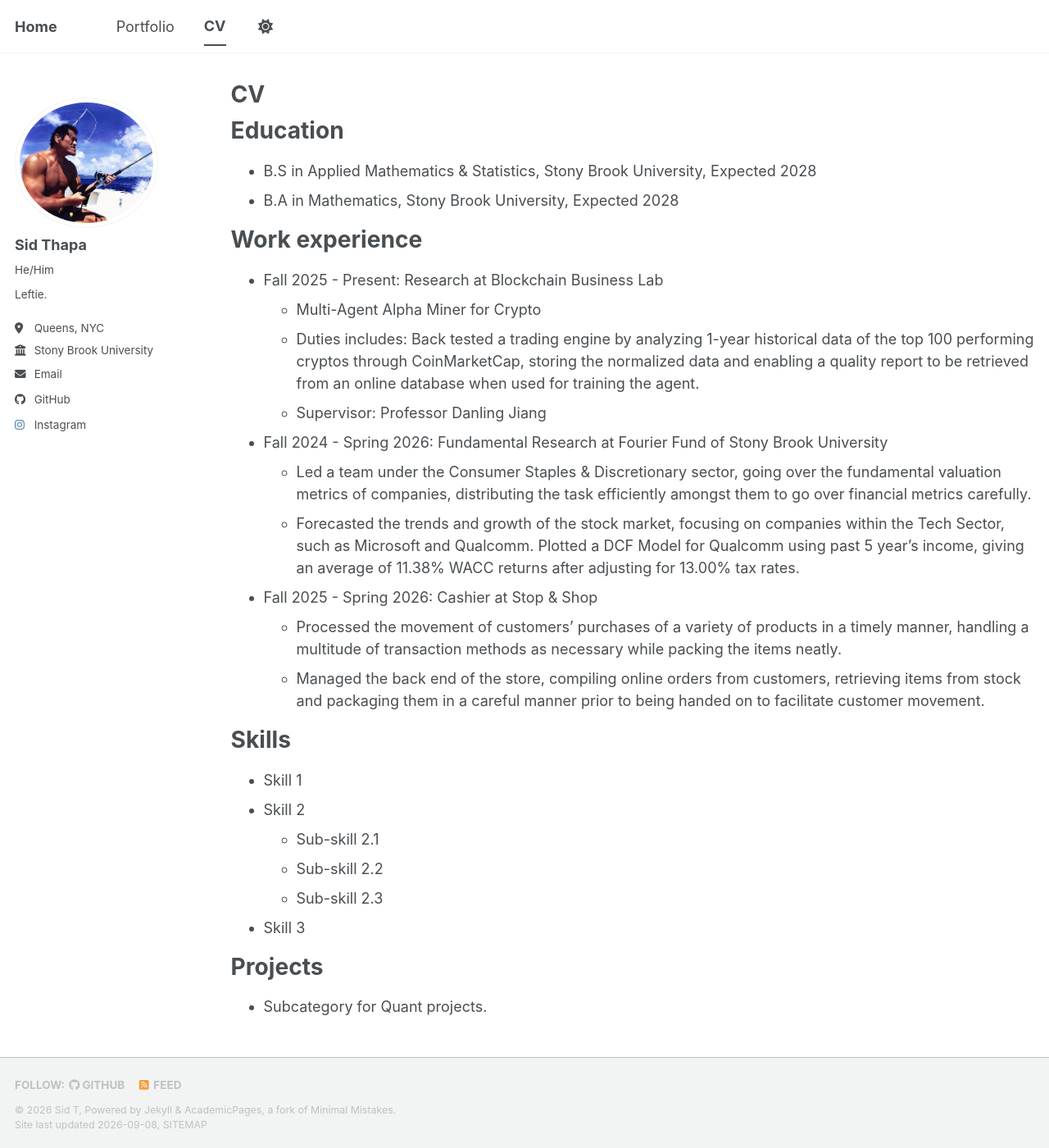
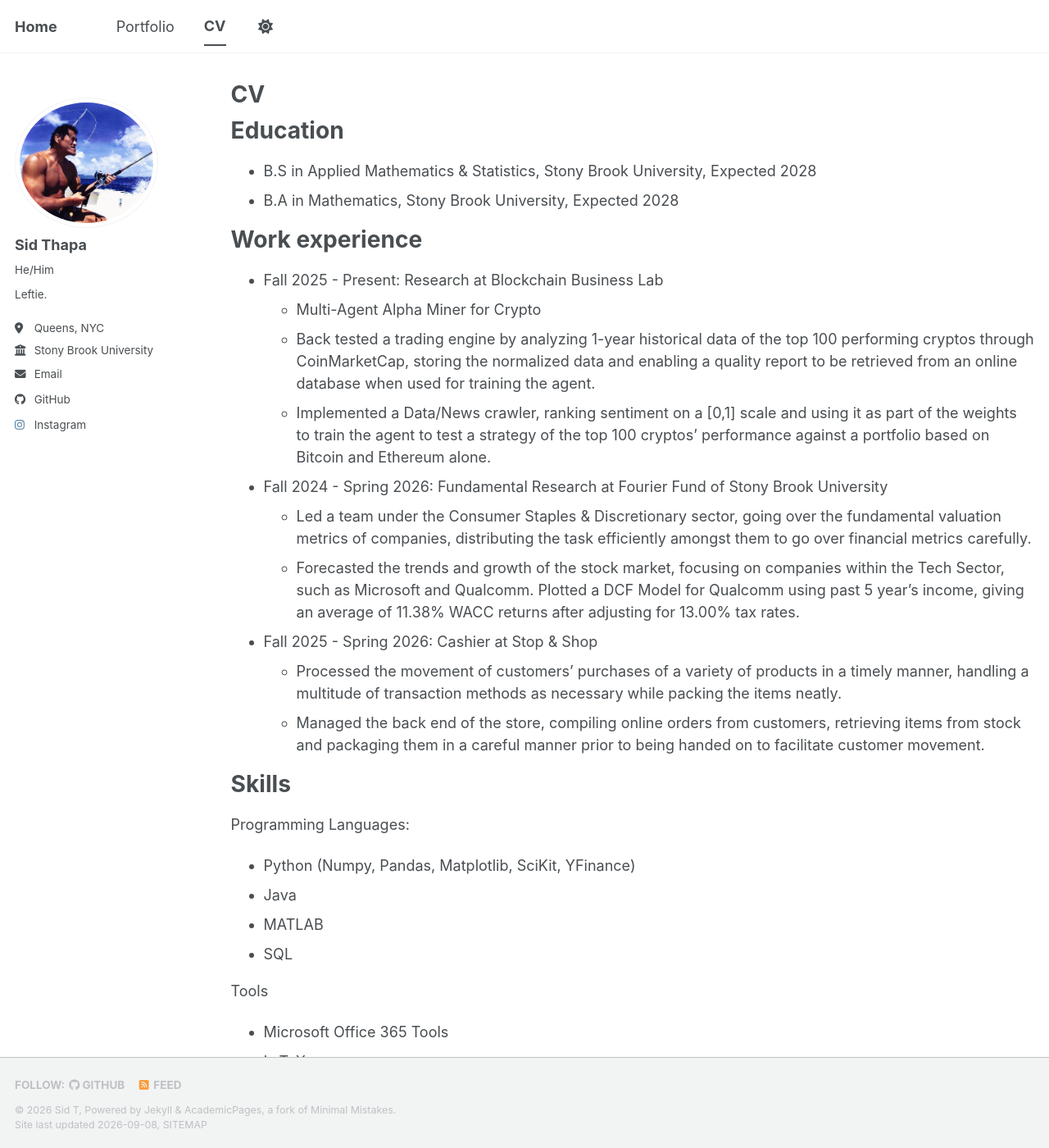
Before and after one commit to SidCashGone/sidcashgone.github.io, a Jekyll site: the page built from _pages/cv.md, in a window 1280 px wide and 1400 px high. Shown: the whole window at 82% size. Built offline with Jekyll 4.4.1, drawn with Linux system fonts in a browser that asks for light colours; a style sheet for code colours, icons or effects is not loaded; some of the changed text lies outside the part shown.

Commit message:
Revise CV with updated experience and skills
Updated work experience and skills sections with detailed descriptions and added programming languages and tools.

```diff
--- a/_pages/cv.md
+++ b/_pages/cv.md
@@ -18,8 +18,8 @@ Work experience
 ======
 * Fall 2025 - Present: Research at Blockchain Business Lab
   * Multi-Agent Alpha Miner for Crypto
-  * Duties includes: Back tested a trading engine by analyzing 1-year historical data of the top 100 performing cryptos through CoinMarketCap, storing the normalized data and enabling a quality report to be retrieved from an online database when used for training the agent.
-  * Supervisor: Professor Danling Jiang
+  * Back tested a trading engine by analyzing 1-year historical data of the top 100 performing cryptos through CoinMarketCap, storing the normalized data and enabling a quality report to be retrieved from an online database when used for training the agent.
+  * Implemented a Data/News crawler, ranking sentiment on a [0,1] scale and using it as part of the weights to train the agent to test a strategy of the top 100 cryptos’ performance against a portfolio based on Bitcoin and Ethereum alone.
 
 * Fall 2024 - Spring 2026: Fundamental Research at Fourier Fund of Stony Brook University
   * Led a team under the Consumer Staples & Discretionary sector, going over the fundamental valuation metrics of companies, distributing the task efficiently amongst them to go over financial metrics carefully.
@@ -32,13 +32,17 @@ Work experience
 
 Skills
 ======
-* Skill 1
-* Skill 2
-  * Sub-skill 2.1
-  * Sub-skill 2.2
-  * Sub-skill 2.3
-* Skill 3
+Programming Languages:
+* Python (Numpy, Pandas, Matplotlib, SciKit, YFinance)
+* Java
+* MATLAB
+* SQL
+
+Tools
+* Microsoft Office 365 Tools
+* LaTeX
+* Jupyter Notebook, Git & GitHub
 
 Projects
 ======
-* Subcategory for Quant projects.
+* Refer back to Portfolio section for Projects.
```
